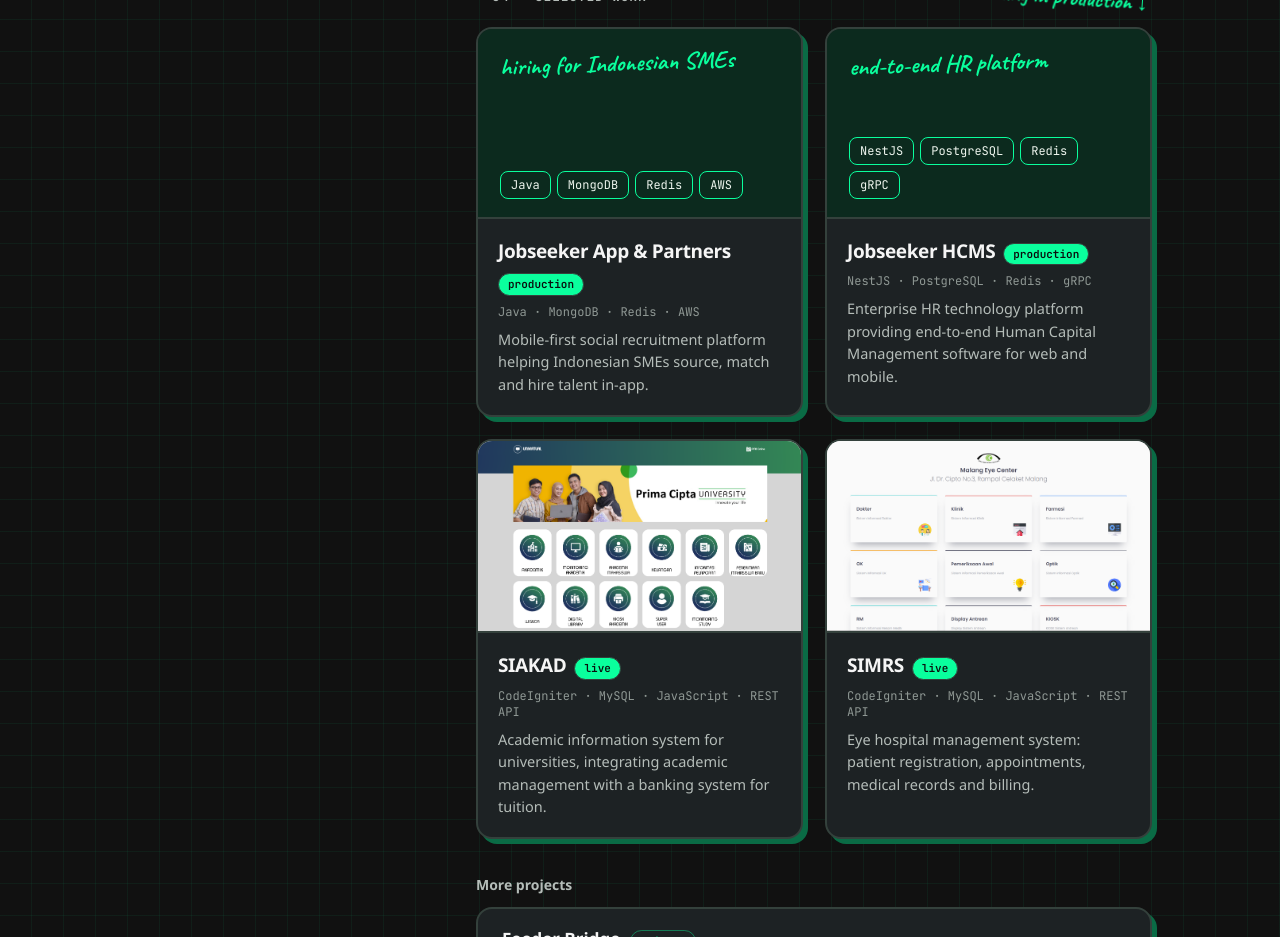
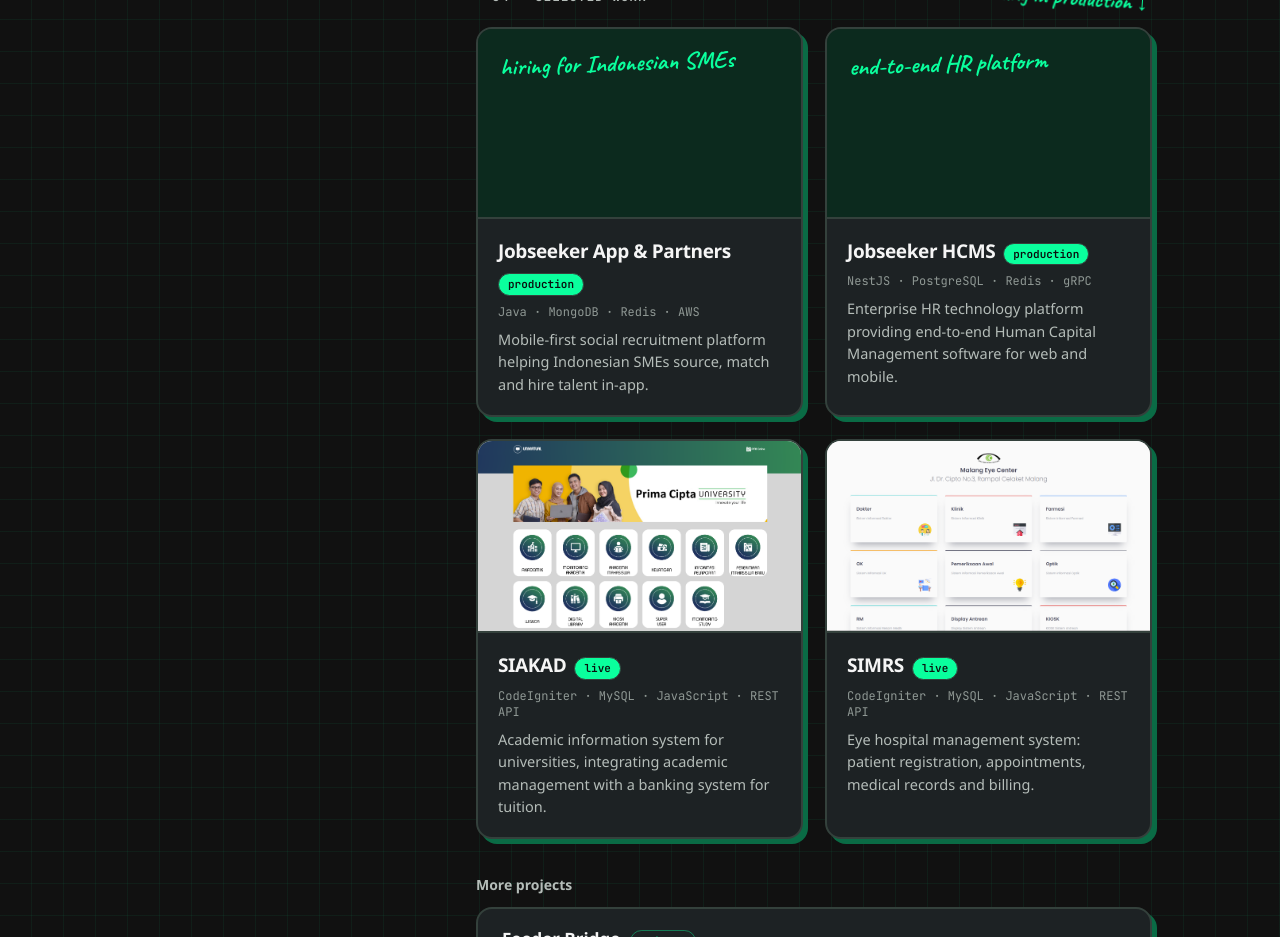
Before and after one commit to donywahyur/my-portfolio, a React (Vite) app: page / in a window 1280 px wide. Shown: the part 2060-2997 px from the top of the page. Built offline with nearby package versions, Linux system fonts and the light colour scheme; no server answers; a web font is replaced by a local one.

Commit message:
style: remove tech tags from featured project covers

```diff
--- a/src/sections/Work.tsx
+++ b/src/sections/Work.tsx
@@ -45,16 +45,6 @@ export default function Work({ index, featuredProjects, moreProjects }: Props) {
                 <span className="origin-left -rotate-2 font-hand text-2xl font-bold text-lime">
                   {p.coverNote}
                 </span>
-                <div className="flex flex-wrap gap-1.5">
-                  {p.stack.map((s) => (
-                    <span
-                      key={s}
-                      className="rounded-lg border-[1.5px] border-lime px-2.5 py-[5px] font-mono text-xs text-[#eef5ee]"
-                    >
-                      {s}
-                    </span>
-                  ))}
-                </div>
               </div>
             )}
             <div className="flex flex-1 flex-col gap-2 px-5 pb-5 pt-[18px]">
```
